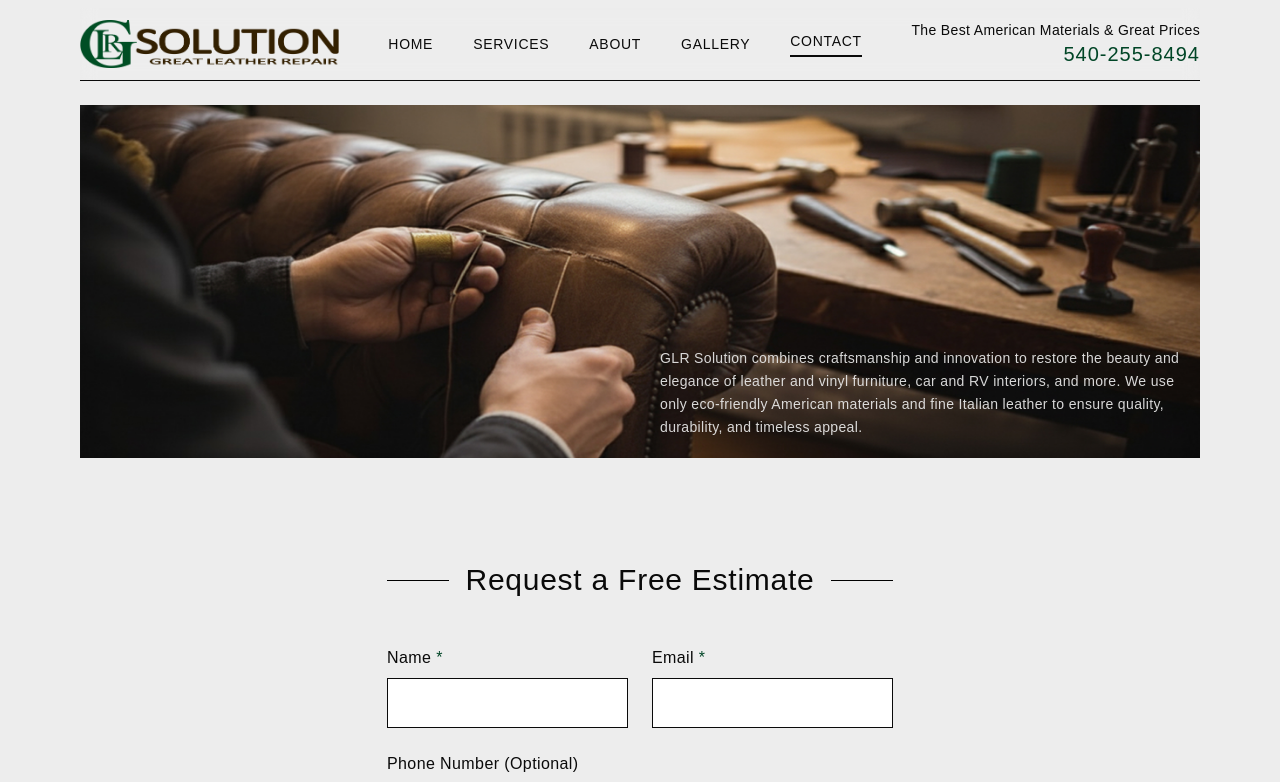
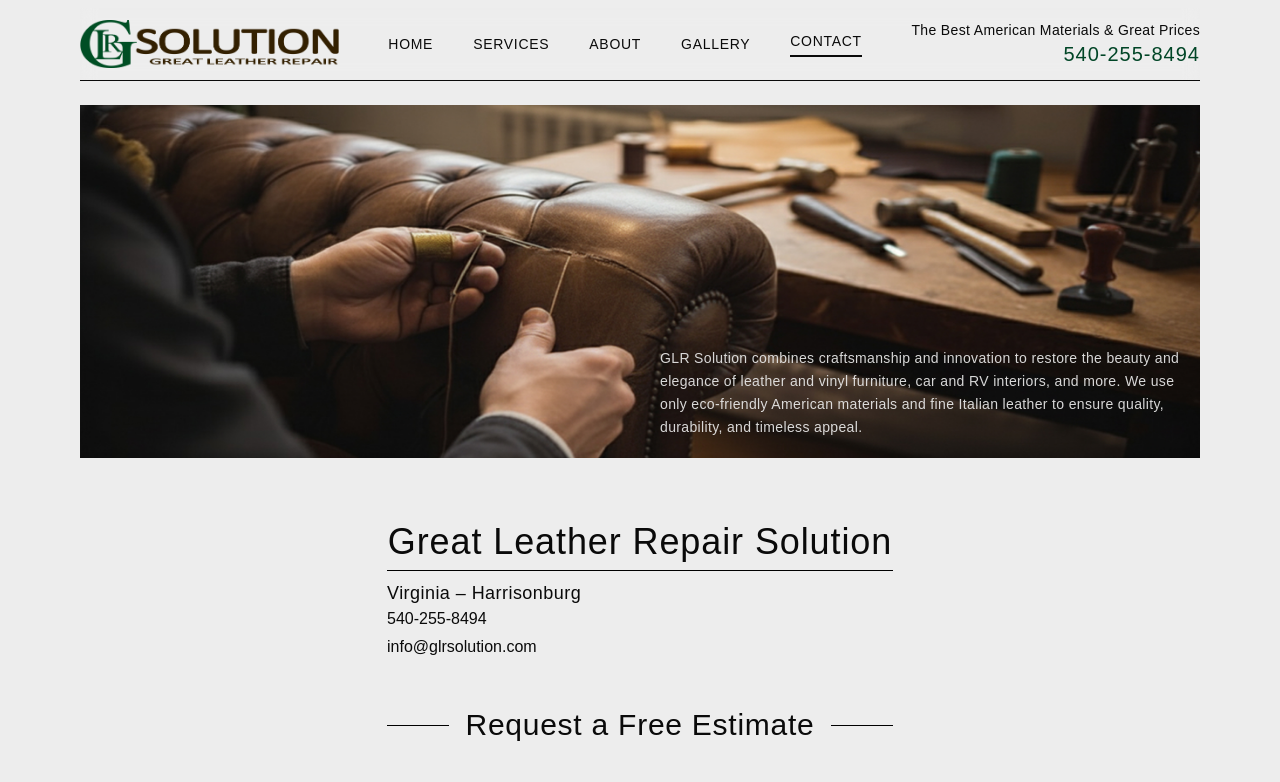
Before and after one commit to evunti/glr_solution, a Next.js app: page /contact in a window 1280 px wide. Shown: the top 782 px of the page. Built offline with nearby package versions, Linux system fonts and the light colour scheme.

Commit message:
added decriptions

```diff
--- a/src/app/contact/page.tsx
+++ b/src/app/contact/page.tsx
@@ -28,7 +28,33 @@ export default function Contact() {
   return (
     <div className="flex flex-col items-center pt-8 sm:pt-16 pb-12 sm:pb-24">
       <main className="w-full max-w-5xl px-4 sm:px-6 md:px-8">
-        <div className="flex items-center gap-4 mb-6 sm:mb-10"></div>
+        <div className="mb-8 sm:mb-12 space-y-2">
+          <div>
+            <h1 className="text-center text-2xl sm:text-3xl md:text-4xl font-light text-[color-brand] tracking-wide">
+              Great Leather Repair Solution
+            </h1>
+            <div className="h-px bg-black mt-2"></div>
+          </div>
+          <div className="text-left">
+            <p className="text-base sm:text-lg text-[color-brand]/70 font-light tracking-wide">
+              Virginia – Harrisonburg
+            </p>
+            <div className="flex flex-col items-start gap-1 text-sm sm:text-base text-[color-brand]/70 font-light">
+              <a
+                href="tel:540-255-8494"
+                className="hover:text-second transition-colors"
+              >
+                540-255-8494
+              </a>
+              <a
+                href="mailto:info@glrsolution.com"
+                className="hover:text-second transition-colors"
+              >
+                info@glrsolution.com
+              </a>
+            </div>
+          </div>
+        </div>
 
         <div className="max-w-4xl mx-auto space-y-8 sm:space-y-12">
           <div className="flex items-center gap-4">
--- a/src/app/page.tsx
+++ b/src/app/page.tsx
@@ -21,7 +21,7 @@ export default function Home() {
       link: "/services/automotive",
     },
     {
-      title: "RV & Motor Home Upholstery",
+      title: "RV, Motor Home, and Boat Upholstery",
       description:
         "Transform your RV's interior with custom upholstery. Our experienced craftsmen can revive worn seats or create a fresh new design using premium materials for a refined and comfortable travel experience.",
       image: "/images/rv.jpg",
--- a/src/app/services/upholstery/page.tsx
+++ b/src/app/services/upholstery/page.tsx
@@ -39,19 +39,19 @@ export default function Upholstery() {
           <div className="flex items-center gap-4">
             <div className="grow h-px bg-black"></div>
             <h2 className="text-2xl sm:text-3xl font-light text-[color-brand] tracking-wide whitespace-nowrap">
-              Our RV & Upholstery Services Include:
+              Our RV & Upholstery Services Include
             </h2>
             <div className="grow h-px bg-black"></div>
           </div>
 
           <ul className="list-disc list-inside text-sm sm:text-base md:text-lg text-[color-brand]/70 font-light tracking-wide space-y-2 sm:columns-2 sm:gap-8 px-4 sm:px-0">
-            <li>Custom RV seat upholstery</li>
+            <li>Origianl and Custom RV seat upholstery</li>
             <li>Dinette and booth restoration</li>
             <li>Cushion filler replacement and refilling</li>
 
             <li>Boat interior repair and upholstery (using Marine vinyl)</li>
 
-            <li>Custom design and material selection</li>
+            <li>Origianl and Custom design and material selection</li>
           </ul>
 
           <div className="bg-[#2d5016]/10 border-l-4 border-[#2d5016] p-6 sm:p-8 md:p-10">
```
